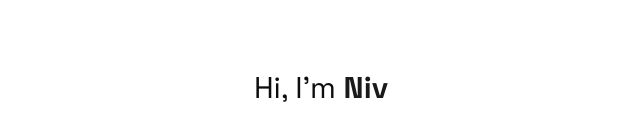
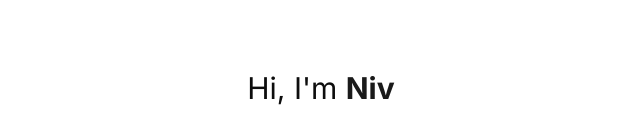
Before and after one commit to shradhachhasatia/portfolio, a React (Vite) app: page / in a window 1280 px wide. Shown: the part 128-267 px from the top of the page, without its empty margins (319-959 px from the left). Built offline with nearby package versions, Linux system fonts and the light colour scheme; the HTML template or start-up script is replaced by a standard one.

Commit message:
Refactor: Change font for greeting
Updated the font for the "Hi, I'm Niv" greeting in the animated hero section.

```diff
--- a/src/components/ui/animated-hero.tsx
+++ b/src/components/ui/animated-hero.tsx
@@ -31,7 +31,7 @@ function Hero() {
       <div className="container mx-auto px-4">
         <div className="flex gap-6 md:gap-8 py-16 md:py-20 lg:py-32 items-center justify-center flex-col">
           <div className="flex gap-3 md:gap-4 flex-col max-w-4xl">
-            <h2 className="text-2xl md:text-3xl font-display mb-3 text-center">
+            <h2 className="text-2xl md:text-3xl mb-3 text-center">
               Hi, I'm <span className="text-primary font-bold">Niv</span>
             </h2>
             <h1 className="text-3xl sm:text-4xl md:text-5xl lg:text-6xl max-w-4xl tracking-tight text-center font-display font-semibold leading-tight">
```
